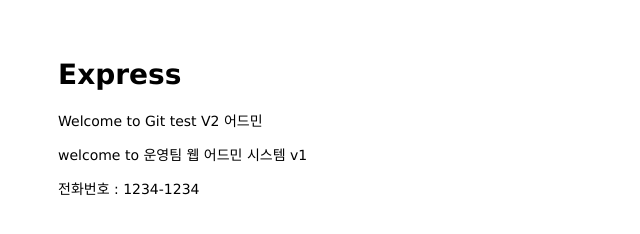
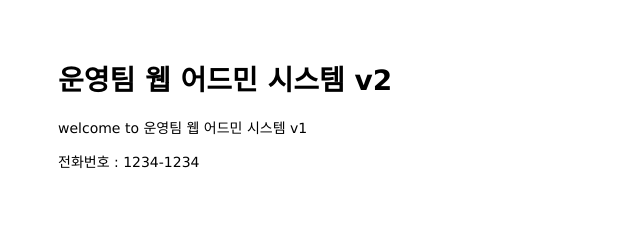
Before and after one commit to lutae2000/mastering-git-github, a website: page public/index.html in a window 1280 px wide. Shown: the whole page, without its empty margins (0-640 px from the left). Drawn offline with Linux system fonts and the light colour scheme.

Commit message:
change body

```diff
--- a/public/index.html
+++ b/public/index.html
@@ -6,9 +6,8 @@
 </head>
 
 <body>
-    <h1>Express</h1>
+    <h1>운영팀 웹 어드민 시스템 v2</h1>
 
-    <p>Welcome to Git test V2 어드민</p>
     <p>welcome to 운영팀 웹 어드민 시스템 v1</p>
 
 </body>
```
